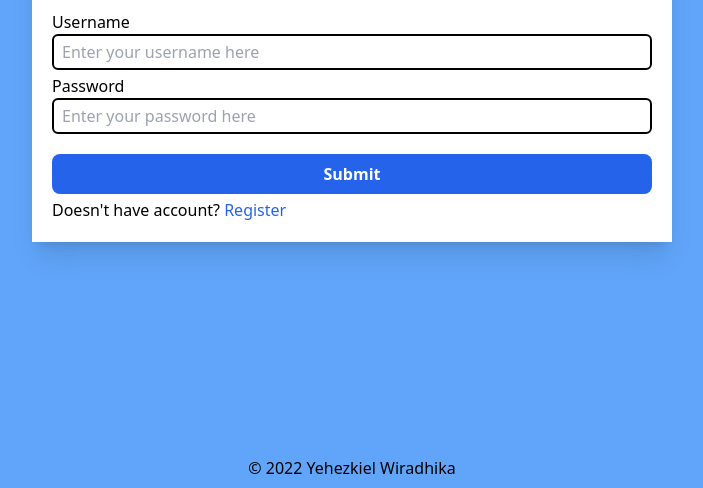
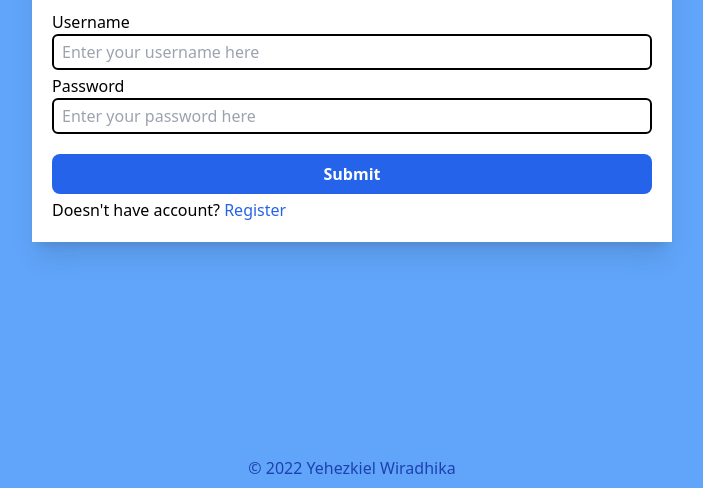
Before and after one commit to bazoka-kaka/todo-list-app-golang, a plain HTML site: page view/login.html in a window 1280 px wide. Shown: the part 312-800 px from the top of the page, without its empty margins (288-991 px from the left). Drawn offline with nearby package versions, Linux system fonts and the light colour scheme.

Commit message:
change all pages on view's footer to link and page title

```diff
--- a/view/login.html
+++ b/view/login.html
@@ -5,7 +5,7 @@
     <meta http-equiv="X-UA-Compatible" content="IE=edge" />
     <meta name="viewport" content="width=device-width, initial-scale=1.0" />
     <script src="https://cdn.tailwindcss.com"></script>
-    <title>Login</title>
+    <title>Todo App | Login</title>
   </head>
   <body class="flex items-center justify-center h-screen bg-blue-400">
     <div class="w-1/2 p-5 bg-white shadow-xl 2xl:w-1/3">
@@ -53,7 +53,13 @@
       </p>
     </div>
     <footer class="absolute m-auto bottom-2">
-      &copy; 2022 Yehezkiel Wiradhika
+      <a
+        class="text-blue-800 transition duration-200 hover:text-red-600"
+        href="https://github.com/bazoka-kaka/todo-list-app-golang"
+        target="_blank"
+      >
+        &copy; 2022 Yehezkiel Wiradhika
+      </a>
     </footer>
   </body>
 </html>
```
Also changed, not shown: view/addTask.html (+8 -2 lines), view/deleteTask.html (+8 -2 lines), view/index.html (+8 -2 lines), view/message.html (+7 -1 lines), view/register.html (+8 -2 lines).
